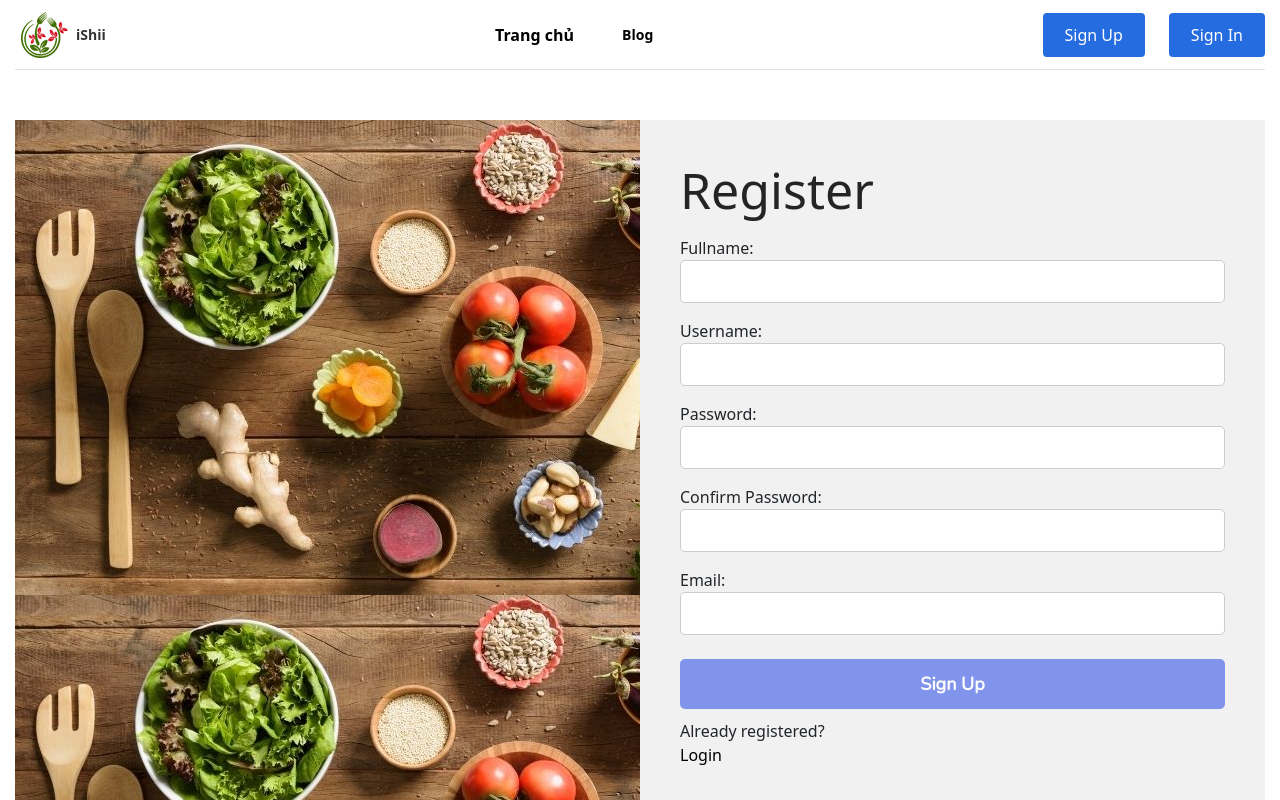
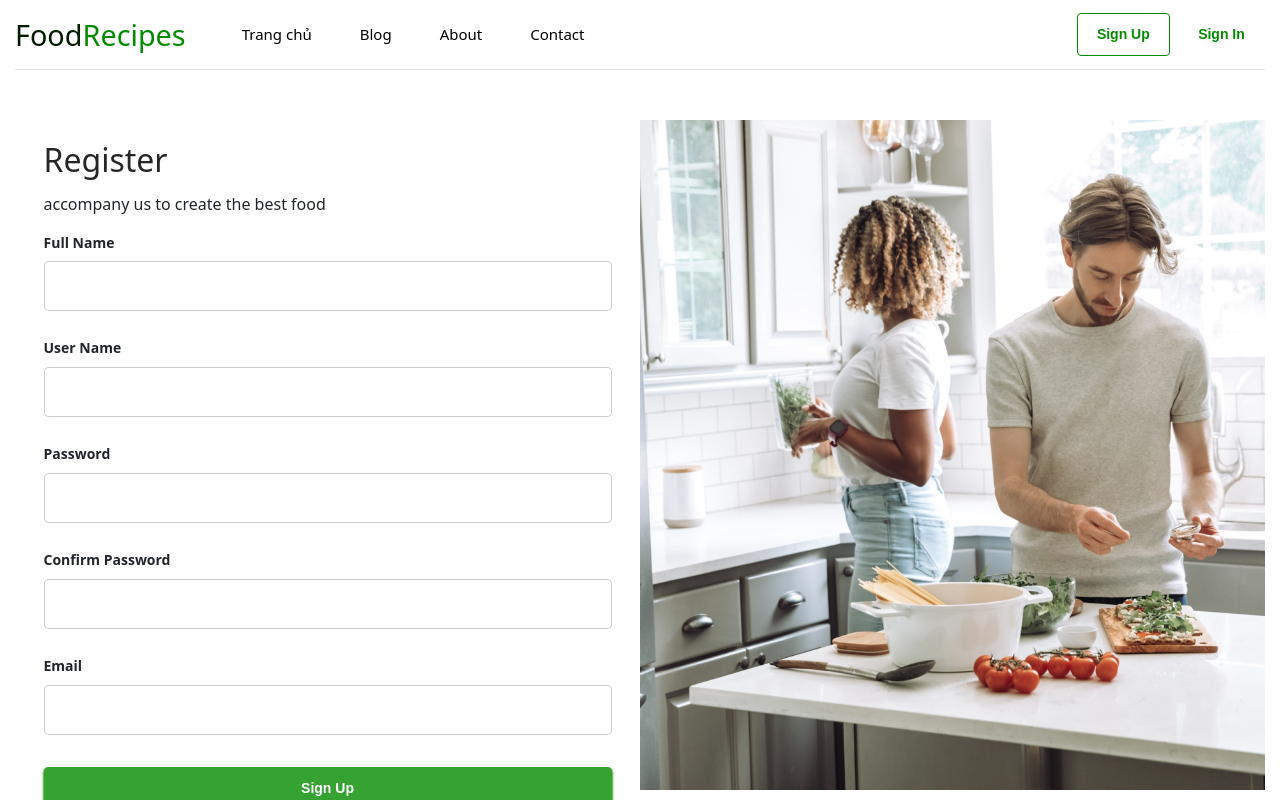
Before and after one commit to tlongksa/shareRecipe, a React (Create React App) app: page /sign-up in a window 1280 px wide. Shown: the top 800 px of the page. Built offline with nearby package versions, Linux system fonts and the light colour scheme.

Commit message:
apply new style for register page

```diff
--- a/src/assets/styles/utilities.scss
+++ b/src/assets/styles/utilities.scss
@@ -9,6 +9,7 @@
     font-weight: 600;
     font-family: 'Rubik', sans-serif;
     min-width: fit-content;
+    transition: all 0.2s ease;
     &.button-full {
         display: block;
         width: 100%;
@@ -49,6 +50,17 @@
     background-color: var(--green-color);
     border: 1px solid var(--green-color);
     box-shadow: 0px 2px 2px 1px var(--green-color);
+}
+
+.button-outlined-hover-green {
+    color: var(--green-color);
+    background-color: transparent;
+    border: 1px solid transparent;
+    &:hover,
+    &.active {
+        border: 1px solid var(--green-color);
+        color: var(--green-color);
+    }
 }
 
 .error-message {
--- a/src/components/NavBar/NavbarElement.js
+++ b/src/components/NavBar/NavbarElement.js
@@ -36,14 +36,14 @@ export const NavLink = styled(Link)`
     padding: 0 1.5rem 0 0;
     height: 100%;
     cursor: pointer;
-    font-weight: 600;
-    font-size: 14px;
+    font-weight: 500;
+    font-size: 15px;
     &.active {
-        color: #667eea;
+        color: #038c00;
     }
     &:hover {
         transition: all 0.2s ease-in-out;
-        color: #667eea;
+        color: #038c00;
     }
 `;
 export const NavLinkRight = styled(Link)`
@@ -98,14 +98,6 @@ export const NavMenu = styled.div`
     }
 `;
 
-export const NavBtn = styled.nav`
-    display: flex;
-    align-items: center;
-    @media screen and (max-width: 768px) {
-        display: none;
-    }
-`;
-
 export const NavBtnLink = styled(Link)`
     border-radius: 4px;
     background: #256ce1;
--- a/src/components/NavBar/index.js
+++ b/src/components/NavBar/index.js
@@ -1,7 +1,7 @@
 import React, { useContext, useState } from 'react';
 import { useNavigate, NavLink as NavLinkRoot, useLocation } from 'react-router-dom';
 import { CDropdownToggle, CDropdown, CDropdownMenu, CDropdownItem } from '@coreui/react';
-import { Nav, NavLink, Bars, NavMenu, NavBtn, NavBtnLink, NavRight } from './NavbarElement';
+import { Nav, NavLink, Bars, NavMenu, NavRight } from './NavbarElement';
 import { notification } from 'antd';
 import { SmileOutlined } from '@ant-design/icons';
 import './index.scss';
@@ -29,6 +29,12 @@ export const NavMenuCenter = ({ className }) => {
             <NavLink to="/blogs" className="ps-4">
                 Blog
             </NavLink>
+            <NavLink to="/about" className="ps-4">
+                About
+            </NavLink>
+            <NavLink to="/contact" className="ps-4">
+                Contact
+            </NavLink>
             {accessToken && (
                 <NavLink to="/favourite-recipes" className="ps-4">
                     Yêu thích
@@ -39,12 +45,6 @@ export const NavMenuCenter = ({ className }) => {
                     Các công thức
                 </NavLink>
             )}
-            {/* <NavLink to="/save" className="ps-4">
-                Save
-            </NavLink>
-            <NavLink to="/contact" className="ps-4">
-                Contact
-            </NavLink> */}
             {accessToken && (
                 <NavLink to="/bmi" className="ps-4">
                     BMI
@@ -143,23 +143,25 @@ const Navbar = () => {
     return (
         <div className="custom-page__container custom-page__container-no__margin">
             <Nav className="bg-white border-bottom">
-                <MainLogo />
-                <Bars onClick={() => setShowSidebar((prevState) => !prevState)} />
-                <NavMenuCenter className={`${showSidebar ? 'show' : ''}`} />
+                <div className="d-flex align-items-center gap-2">
+                    <MainLogo className="logo-md" />
+                    <NavMenuCenter className={`${showSidebar ? 'show' : ''}`} />
+                </div>
                 {!accessToken ? (
-                    <div className="d-flex align-items-center">
-                        <NavMenu>
-                            <NavBtnLink to="/sign-up">Sign Up</NavBtnLink>
-                        </NavMenu>
-                        <NavBtn buttonSignIn>
-                            <NavBtnLink to="signin">Sign In</NavBtnLink>
-                        </NavBtn>
+                    <div className="auth-links d-flex align-items-center gap-2">
+                        <NavLinkRoot className={`button button-outlined-hover-green button-sm`} to="/sign-up">
+                            Sign Up
+                        </NavLinkRoot>
+                        <NavLinkRoot className={`button button-outlined-hover-green button-sm`} to="/signin">
+                            Sign In
+                        </NavLinkRoot>
                     </div>
                 ) : (
                     <NavRight>
                         <ProfileTogglerMenu handleLogout={handleLogout} />
                     </NavRight>
                 )}
+                <Bars onClick={() => setShowSidebar((prevState) => !prevState)} />
             </Nav>
         </div>
     );
--- a/src/components/NavBar/index.scss
+++ b/src/components/NavBar/index.scss
@@ -9,12 +9,19 @@
     padding: 0 1.5rem 0 0;
     height: 100%;
     cursor: pointer;
-    font-weight: 600;
+    font-weight: 500;
+    font-size: 15px;
     &.active {
-        color: #667eea;
+        color: var(--green-color);
     }
     &:hover {
         transition: all 0.2s ease-in-out;
-        color: #667eea;
+        color: var(--green-color);
     }
 }
+.auth-links {
+    @media (max-width: 768px) {
+        position: relative;
+        right: 50px;
+    }
+}
--- a/src/components/common/Input/Input.jsx
+++ b/src/components/common/Input/Input.jsx
@@ -21,6 +21,8 @@ const Input = ({
     textAreaRows = 6,
     errorNormalPosition,
     id,
+    onFocus,
+    onBlur,
 }) => {
     let input = (
         <input
@@ -33,6 +35,8 @@ const Input = ({
             readOnly={readOnly}
             autoComplete="off"
             id={id || ''}
+            onFocus={onFocus}
+            onBlur={onBlur}
         />
     );
 
@@ -48,6 +52,8 @@ const Input = ({
                 placeholder={placeholder}
                 readOnly={readOnly}
                 id={id || ''}
+                onFocus={onFocus}
+                onBlur={onBlur}
             />
         );
     }
@@ -61,6 +67,8 @@ const Input = ({
                 value={value}
                 readOnly={readOnly}
                 id={id || ''}
+                onFocus={onFocus}
+                onBlur={onBlur}
             >
                 {children}
             </select>
--- a/src/components/common/Logo/index.js
+++ b/src/components/common/Logo/index.js
@@ -1,11 +1,12 @@
 import React from 'react';
 import { NavLink } from '../../NavBar/NavbarElement';
+import './index.scss';
 
-const MainLogo = () => {
+const MainLogo = ({ className }) => {
     return (
-        <NavLink to="/" className="d-flex align-items-center gap-2">
-            <img src={require('../../../assets/img/logoDoAn1.png')} alt="logo" />
-            <strong className="main-logo__name">iShii</strong>
+        <NavLink to="/" className={`main-logo__container d-flex align-items-center gap-0 ${className || ''}`}>
+            <span>Food</span>
+            <span className="text-green">Recipes</span>
         </NavLink>
     );
 };
--- /dev/null
+++ b/src/components/common/Logo/index.scss
@@ -0,0 +1,13 @@
+.main-logo__container {
+    font-size: 3rem !important;
+    font-weight: 400 !important;
+    span {
+        color: #011c00;
+    }
+    &.logo-md {
+        font-size: 1.8rem !important;
+    }
+    &.logo-sm {
+        font-size: 1.2rem !important;
+    }
+}
--- a/src/containers/Auth/Login.js
+++ b/src/containers/Auth/Login.js
@@ -85,6 +85,7 @@ const Login = () => {
                                 type="text"
                                 name="username"
                                 placeholder="Enter your user name"
+                                label="User Name"
                                 onChange={(e) => setUser(e.target.value)}
                                 value={username}
                                 touched={true}
@@ -93,6 +94,7 @@ const Login = () => {
                                 <Input
                                     type={isRevealPwd ? 'text' : 'password'}
                                     name="password"
+                                    label="Password"
                                     placeholder="Enter your password"
                                     onChange={(e) => setPwd(e.target.value)}
                                     value={password}
--- a/src/containers/Auth/Register.js
+++ b/src/containers/Auth/Register.js
@@ -1,5 +1,5 @@
 /* eslint-disable no-useless-escape */
-import { useRef, useState, useEffect } from 'react';
+import { useState, useEffect } from 'react';
 import { faCheck, faTimes, faInfoCircle } from '@fortawesome/free-solid-svg-icons';
 import { FontAwesomeIcon } from '@fortawesome/react-fontawesome';
 import './Register.scss';
@@ -7,13 +7,14 @@ import { Link, useNavigate } from 'react-router-dom';
 import { notification } from 'antd';
 import { SmileOutlined } from '@ant-design/icons';
 import { signupRequest } from '../../api/requests';
+import authBannerImgSrc from '../../assets/img/auth_banner.png';
+import Input from '../../components/common/Input/Input';
 
 const USER_REGEX = /^[A-z0-9-_]{3,23}$/;
 const PWD_REGEX = /^(?=.*\d)(?=.*[a-z])(?=.*[A-Z]).{8,24}$/;
 const EMAIL_REGEX = /^[\w-\.]+@([\w-]+\.)+[\w-]{2,4}$/;
 
 const Register = () => {
-    const userRef = useRef();
     const [isProcessing, setIsProcessing] = useState(false);
     const [fullname, setFulName] = useState('');
 
@@ -37,10 +38,6 @@ const Register = () => {
     const [success, setSuccess] = useState(false);
 
     const navigate = useNavigate();
-
-    useEffect(() => {
-        userRef.current.focus();
-    }, []);
 
     useEffect(() => {
         setValidName(USER_REGEX.test(username));
@@ -109,7 +106,7 @@ const Register = () => {
             <div className="register-body">
                 {success ? (
                     <section>
-                        <h1 className="mb-2">Success!</h1>
+                        <h1 className="mb-2">Sign Up Success!</h1>
                         <p>
                             <Link className="button button-sm" to="/signin">
                                 Sign In
@@ -118,44 +115,34 @@ const Register = () => {
                     </section>
                 ) : (
                     <section className="register-section__container">
-                        <div className="left"></div>
-                        <div className="right bg-gray-custom">
+                        <div className="main-register">
                             <p className={errMsg ? 'errmsg' : 'offscreen'} aria-live="assertive">
                                 {errMsg}
                             </p>
                             <h1 className="register-title">Register</h1>
+                            <p className="register-desc mb-3">accompany us to create the best food</p>
                             <form onSubmit={handleSubmit} className="register-form">
-                                <label htmlFor="fullname">Fullname:</label>
-                                <input
-                                    type="text"
-                                    id="fullname"
+                                <Input
+                                    label="Full Name"
                                     onChange={(e) => setFulName(e.target.value)}
                                     value={fullname}
                                 />
-                                <label htmlFor="username">
-                                    Username:
+                                <label className="register-form__label">
+                                    <span>User Name</span>
                                     <FontAwesomeIcon icon={faCheck} className={validName ? 'valid' : 'hide'} />
                                     <FontAwesomeIcon
                                         icon={faTimes}
                                         className={validName || !username ? 'hide' : 'invalid'}
                                     />
                                 </label>
-                                <input
-                                    type="text"
-                                    id="username"
-                                    ref={userRef}
-                                    autoComplete="off"
+                                <Input
                                     onChange={(e) => setUser(e.target.value)}
                                     value={username}
-                                    required
-                                    aria-invalid={validName ? 'false' : 'true'}
-                                    aria-describedby="uidnote"
                                     onFocus={() => setUserFocus(true)}
                                     onBlur={() => setUserFocus(false)}
                                 />
                                 <p
-                                    id="uidnote"
-                                    className={`error-message ${
+                                    className={`error-message mb-2 ${
                                         userFocus && username && !validName ? 'instructions' : 'offscreen'
                                     }`}
                                 >
@@ -166,29 +153,25 @@ const Register = () => {
                                     <br />
                                     Letters, numbers, underscores, hyphens allowed.
                                 </p>
-
-                                <label htmlFor="password">
-                                    Password:
+                                <label className="register-form__label">
+                                    <span>Password</span>
                                     <FontAwesomeIcon icon={faCheck} className={validPwd ? 'valid' : 'hide'} />
                                     <FontAwesomeIcon
                                         icon={faTimes}
                                         className={validPwd || !password ? 'hide' : 'invalid'}
                                     />
                                 </label>
-                                <input
+                                <Input
                                     type="password"
-                                    id="password"
                                     onChange={(e) => setPwd(e.target.value)}
                                     value={password}
-                                    required
-                                    aria-describedby="pwdnote"
                                     onFocus={() => setPwdFocus(true)}
                                     onBlur={() => setPwdFocus(false)}
                                 />
-
                                 <p
-                                    id="pwdnote"
-                                    className={`error-message ${pwdFocus && !validPwd ? 'instructions' : 'offscreen'}`}
+                                    className={`error-message mb-2 ${
+                                        pwdFocus && !validPwd ? 'instructions' : 'offscreen'
+                                    }`}
                                 >
                                     <FontAwesomeIcon icon={faInfoCircle} />
                                     8 to 24 characters.
@@ -197,8 +180,8 @@ const Register = () => {
                                     <br />
                                 </p>
 
-                                <label htmlFor="confirm_pwd">
-                                    Confirm Password:
+                                <label className="register-form__label">
+                                    <span>Confirm Password</span>
                                     <FontAwesomeIcon
                                         icon={faCheck}
                                         className={validMatch && matchPwd ? 'valid' : 'hide'}
@@ -208,20 +191,15 @@ const Register = () => {
                                         className={validMatch || !matchPwd ? 'hide' : 'invalid'}
                                     />
                                 </label>
-                                <input
+                                <Input
                                     type="password"
-                                    id="confirm_pwd"
                                     onChange={(e) => setMatchPwd(e.target.value)}
                                     value={matchPwd}
-                                    required
-                                    aria-invalid={validMatch ? 'false' : 'true'}
-                                    aria-describedby="confirmnote"
                                     onFocus={() => setMatchFocus(true)}
                                     onBlur={() => setMatchFocus(false)}
                                 />
                                 <p
-                                    id="confirmnote"
-                                    className={`error-message ${
+                                    className={`error-message mb-2 ${
                                         matchFocus && !validMatch ? 'instructions' : 'offscreen'
                                     }`}
                                 >
@@ -229,26 +207,22 @@ const Register = () => {
                                     Must match the first password input field.
                                 </p>
 
-                                <label htmlFor="email">
-                                    Email:
+                                <label className="register-form__label">
+                                    <span>Email</span>
                                     <FontAwesomeIcon icon={faCheck} className={validEmail ? 'valid' : 'hide'} />
                                     <FontAwesomeIcon
                                         icon={faTimes}
                                         className={validEmail || !email ? 'hide' : 'invalid'}
                                     />
                                 </label>
-                                <input
-                                    type="text"
-                                    id="email"
+                                <Input
+                                    type="email"
                                     onChange={(e) => setEmail(e.target.value)}
                                     value={email}
-                                    aria-invalid={validEmail ? 'false' : 'true'}
-                                    aria-describedby="emailnote"
                                     onFocus={() => setEmailFocus(true)}
                                     onBlur={() => setEmailFocus(false)}
                                 />
                                 <p
-                                    id="emailnote"
                                     className={`error-message ${
                                         emailFocus && !validEmail ? 'instructions' : 'offscreen'
                                     }`}
@@ -257,23 +231,20 @@ const Register = () => {
                                     Must include @gmail.com
                                     <br />
                                 </p>
-
                                 <button
-                                    className="button button-full button-sm mt-4"
+                                    type="submit"
+                                    className="button button-full button-sm button-green mt-2"
                                     disabled={!validName || !validPwd || !validMatch || isProcessing ? true : false}
                                 >
                                     Sign Up
                                 </button>
                             </form>
-                            <p>
-                                Already registered?
-                                <br />
-                                <span className="line">
-                                    <Link to="/signin" className="nav-link">
-                                        Login
-                                    </Link>
-                                </span>
-                            </p>
+                            <Link to="/signin" className="text-green text-underline text-center d-block">
+                                I already have account
+                            </Link>
+                        </div>
+                        <div className="auth-banner">
+                            <img src={authBannerImgSrc} alt="" />
                         </div>
                     </section>
                 )}
--- a/src/containers/Auth/Register.scss
+++ b/src/containers/Auth/Register.scss
@@ -5,41 +5,11 @@
 }
 .register-section__container {
     display: flex;
-    .left {
-        background-image: url(../../assets/img/img4.jpg);
-        height: 800px;
-        width: 50%;
-    }
-    @media (max-width: 900px) {
-        flex-direction: column-reverse;
-        .left {
-            width: 100%;
-        }
-    }
-    .right {
+    .main-register {
+        padding: 1rem;
+        max-width: 600px;
+        margin: auto;
         flex: 1;
-        height: 800px;
-        padding: 40px;
-        a,
-        a:visited {
-            color: rgb(0, 0, 0);
-        }
-
-        input[type='text'],
-        input[type='password'],
-        button,
-        textarea {
-            font-family: 'Nunito', sans-serif;
-            font-size: 18px;
-            border-radius: 5px;
-        }
-        label {
-            margin-top: 1rem;
-        }
-        input {
-            border: 1px solid #ccc;
-            padding: 7px 10px;
-        }
         .register-form {
             display: flex;
             flex-direction: column;
@@ -86,11 +56,6 @@
             padding: 5px;
             margin-bottom: 5px;
         }
-
-        .line {
-            display: inline-block;
-        }
-
         .row::after {
             content: '';
             clear: both;
@@ -99,7 +64,6 @@
         [class*='col-'] {
             width: 7%;
         }
-
         .imgEye {
             cursor: pointer;
             position: absolute;
@@ -112,9 +76,26 @@
             border: 1px solid #ccc;
             padding: 0.5rem;
         }
+        .register-form__label {
+            display: block;
+            margin-bottom: 0.5rem;
+            span {
+                font-size: 14px;
+                font-weight: 600;
+            }
+        }
+    }
+    @media (max-width: 900px) {
+        flex-direction: column;
+        .main-register {
+            max-width: 100%;
+            margin: 0;
+        }
     }
 }
 .register-title {
-    font-size: 50px;
-    margin-bottom: 0;
+    font-weight: 400;
+    font-size: 32px;
+    line-height: 48px;
+    margin-bottom: 0.5rem;
 }
```
Also changed, not shown: src/containers/Auth/Login.scss (+6 -2 lines).
